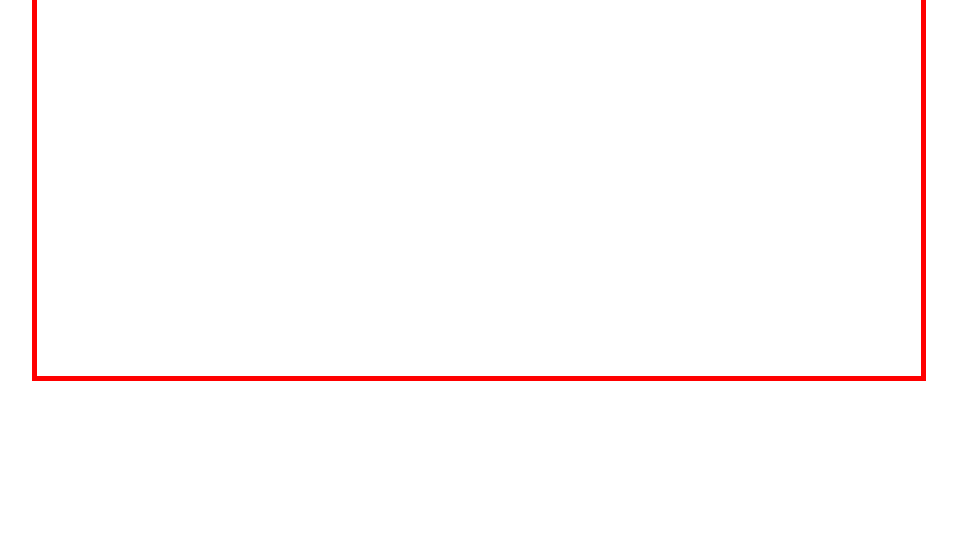
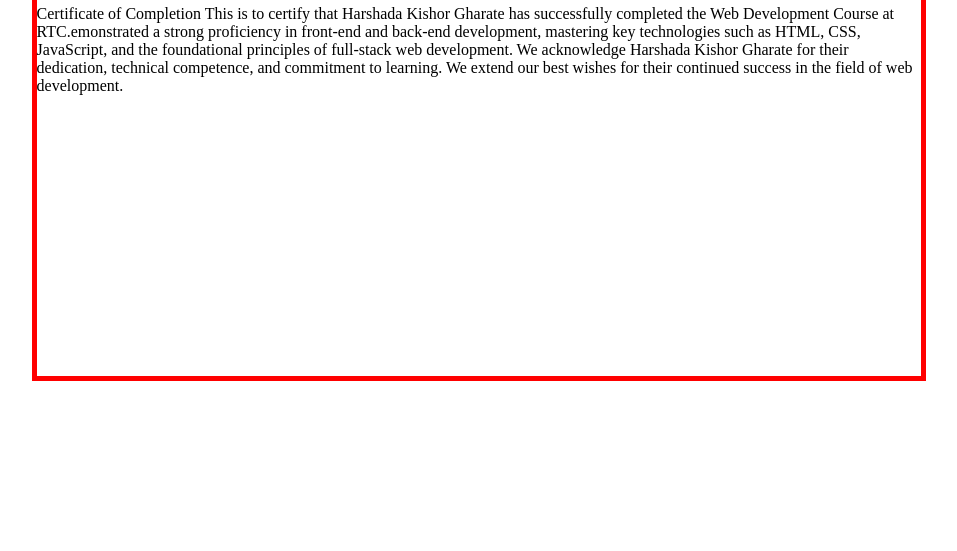
Before and after one commit to HarshadaGharate/certificate_icp, a plain HTML site: page index.html in a window 1280 px wide. Shown: the part 249-800 px from the top of the page, without its empty margins (161-1118 px from the left). Drawn offline with Linux system fonts and the light colour scheme.

Commit message:
paragraph added

```diff
--- a/index.html
+++ b/index.html
@@ -45,6 +45,19 @@
             </div>
         </div>
         <h1>CERTIFICATE</h1>
+        <div class="summery">
+            <p>
+              Certificate of Completion This is to certify that<span>
+                Harshada Kishor Gharate</span>
+              has successfully completed the Web Development Course at
+              RTC.emonstrated a strong proficiency in front-end and back-end
+              development, mastering key technologies such as
+              <span>
+                HTML, CSS, JavaScript, and the foundational principles of full-stack
+                web development.</span>
+              We acknowledge Harshada Kishor Gharate for their dedication, technical competence, and commitment to learning. We extend our best wishes for their continued success in the field of web development.
+            </p>
+          </div>
     </div>
 </body>
 
```
